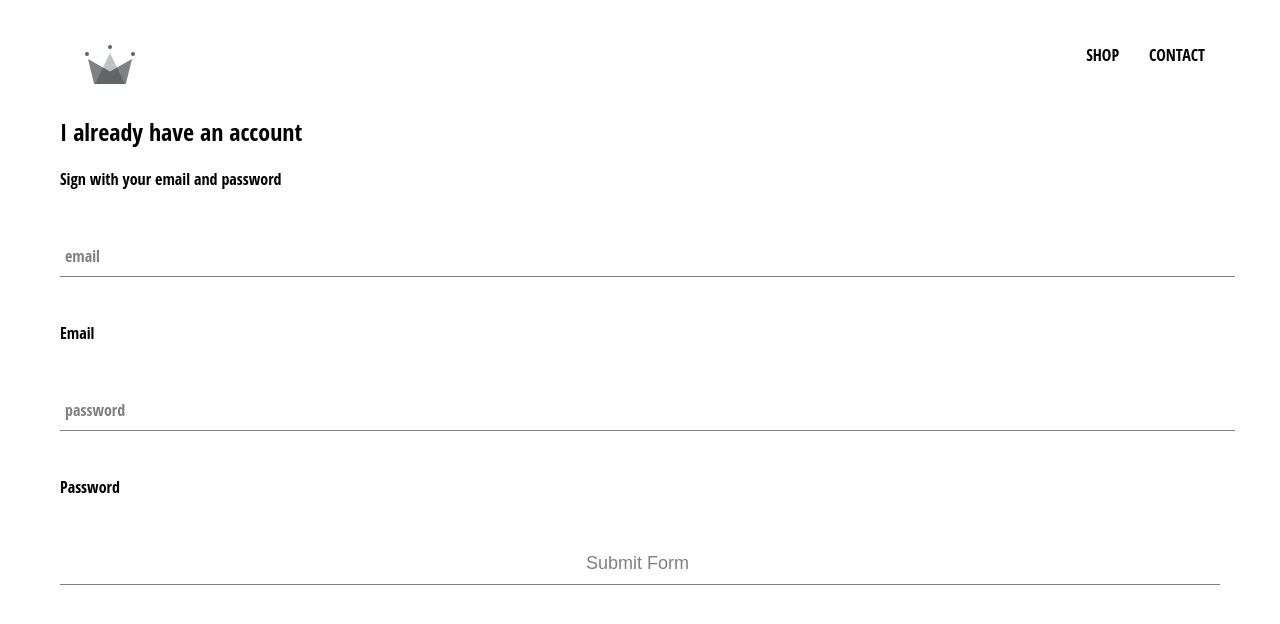
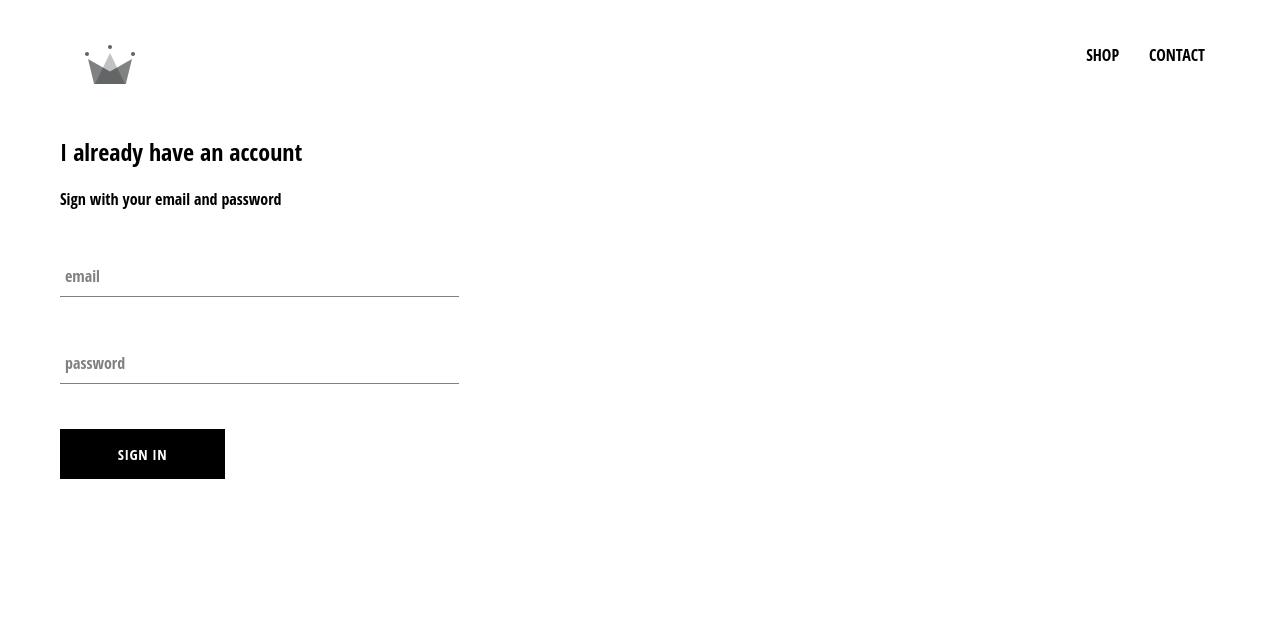
Before and after one commit to progroma1/crwn-clothing1, a React (Create React App) app: page /signin in a window 1280 px wide. Shown: the top 624 px of the page. Built offline with nearby package versions, Linux system fonts and the light colour scheme.

Commit message:
improvements for sign-in form

```diff
--- /dev/null
+++ b/src/components/custom-button/custom-button.component.jsx
@@ -0,0 +1,12 @@
+import React, { Component } from 'react';
+import './custom-button.styles.scss';
+
+
+const CustomButton = ({ children, ...otherProps }) => (
+    <button className="custom-button" {...otherProps}>
+        {children}
+    </button>
+);
+
+
+export default CustomButton;
--- /dev/null
+++ b/src/components/custom-button/custom-button.styles.scss
@@ -0,0 +1,22 @@
+.custom-button {
+    min-width: 165px;
+    width: auto;
+    height: 50px;
+    letter-spacing: 0.5px;
+    line-height: 50px;
+    padding: 0 35px 0 35px;
+    font-size: 15px;
+    background-color: black;
+    color: white;
+    text-transform: uppercase;
+    font-family: 'Open Sans Condensed';
+    font-weight: bolder;
+    border: none;
+    cursor: pointer;
+
+    &:hover {
+      background-color: white;
+      color: black;
+      border: 1px solid black;
+    }
+  }
--- a/src/components/sign-in/sign-in.component.jsx
+++ b/src/components/sign-in/sign-in.component.jsx
@@ -1,6 +1,7 @@
 import React, { Component } from 'react';
 import './sign-in.styles.scss';
 import FormInput from '../form-input/form-input.component';
+import CustomButton from '../custom-button/custom-button.component';
 
 
 class SignIn extends React.Component {
@@ -33,11 +34,11 @@
                 <form onSubmit={this.handleSubmit}>
                     <FormInput name="email" type="email" value={this.state.email} handleChange={this.handleChange}
                     label="email" required/>
-                    <label> Email </label>
+
                     <FormInput name="password" type="password" value={this.state.password}
                     label="password" handleChange={this.handleChange} required/>
-                    <label> Password </label>
-                    <FormInput type="submit" value="Submit Form" />
+
+                    <CustomButton type="submit"> Sign in </CustomButton>
                 </form>
             </div>
          );
--- a/src/components/sign-in/sign-in.styles.scss
+++ b/src/components/sign-in/sign-in.styles.scss
@@ -0,0 +1,8 @@
+.sign-in {
+    width: 30vw;
+    display: flex;
+    flex-direction: column;
+    .title {
+        margin: 10px 0;
+    }
+}
```
